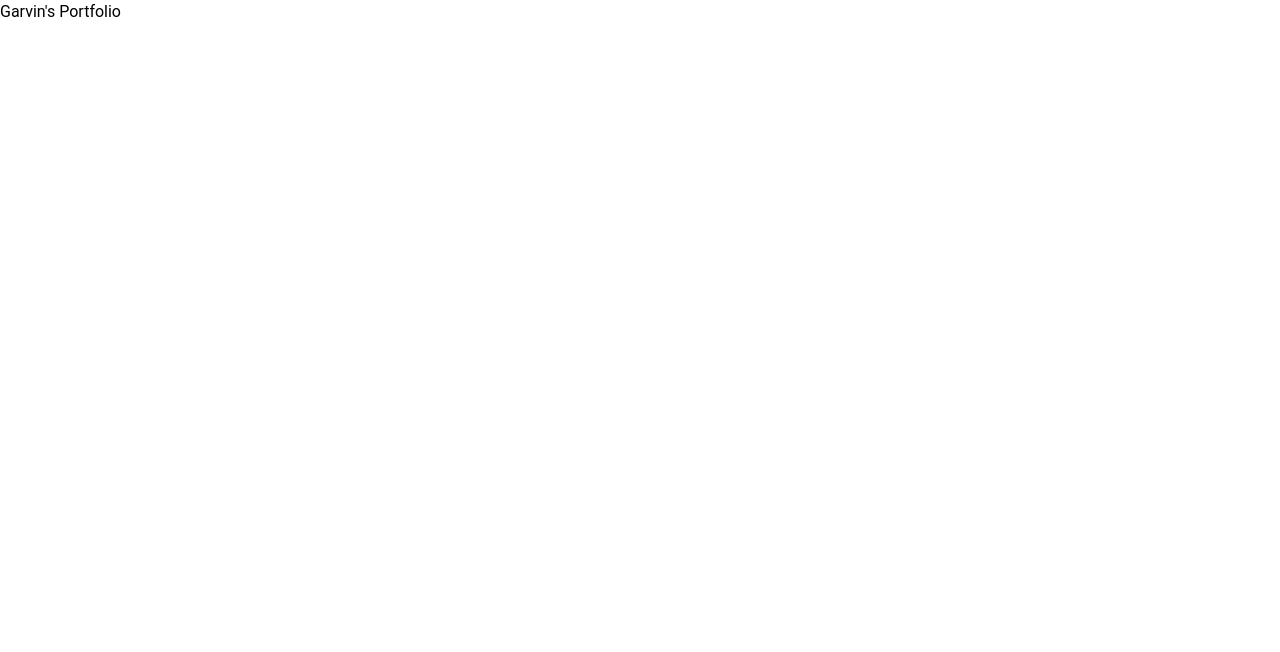
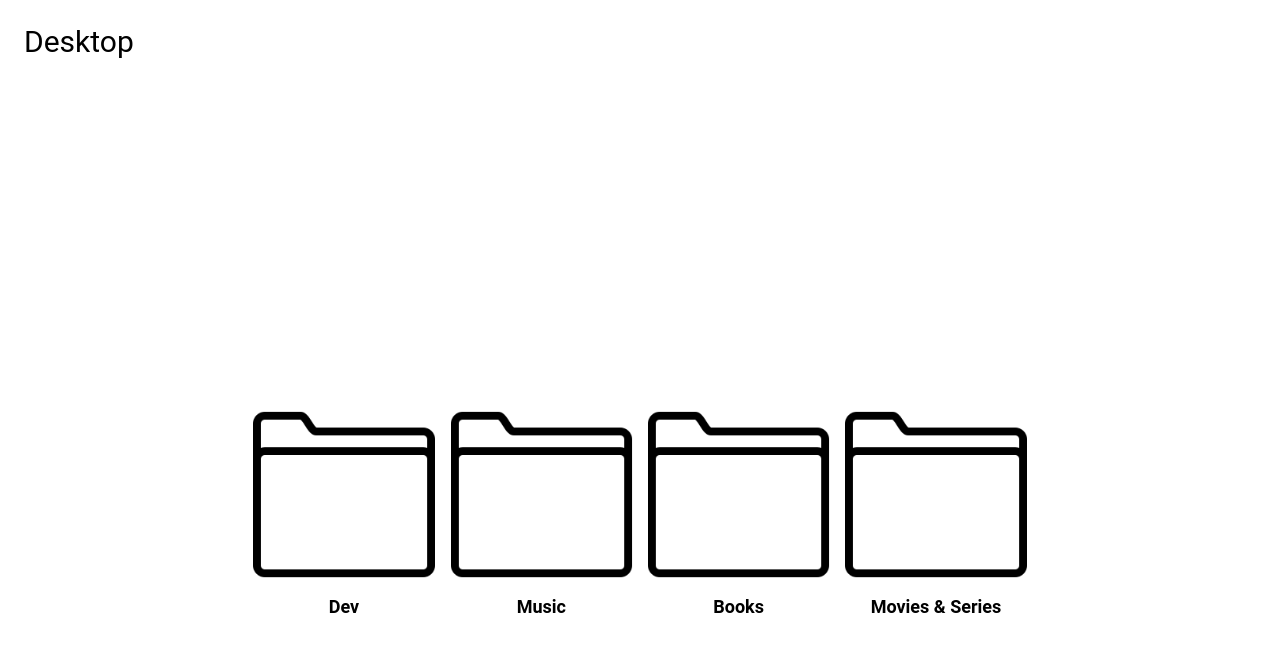
Before and after one commit to Chimoneg27/Garvin-Chimone, a React (Vite) app: page / in a window 1280 px wide. Shown: the top 652 px of the page. Built offline with nearby package versions, Linux system fonts and the light colour scheme; a web font is replaced by a local one.

Commit message:
create pages

```diff
--- a/src/App.jsx
+++ b/src/App.jsx
@@ -1,9 +1,10 @@
 import './styles/index.css'
+import Home from './pages/Home'
 function App() {
 
   return (
-    <div className="w-full">
-      <h1>Garvin&apos;s Portfolio</h1>
+    <div className="w-full p-6">
+      <Home />
     </div>
   )
 }
--- /dev/null
+++ b/src/pages/Home.jsx
@@ -0,0 +1,84 @@
+import closedFolder from "../assets/closedFolder.png";
+import openFolder from "../assets/openFolder.png";
+import { useState } from "react";
+
+const Home = () => {
+  const [hoveredId, setHoveredId] = useState(null);
+
+  return (
+    <>
+      <h1 className="text-3xl">Desktop</h1>
+
+      <div className="w-full flex justify-center mt-80 mb-6">
+        <ul className="w-4/6 flex flex-row justify-between items-center p-4">
+          <li
+            onMouseEnter={() => setHoveredId("dev")} // hover id is set to ensure each folder opens when hovered on
+            onMouseLeave={() => setHoveredId(null)}
+            onFocus={() => setHoveredId("dev")}
+            onBlur={() => setHoveredId(null)}
+            tabIndex={0}
+            className="text-lg font-semibold flex flex-col justify-between items-center"
+          >
+            <img
+              src={hoveredId === "dev" ? openFolder : closedFolder}
+              height={250}
+              width={250}
+              alt="Dev folder"
+            />
+            <h2>Dev</h2>
+          </li>
+          <li
+            onMouseEnter={() => setHoveredId("music")}
+            onMouseLeave={() => setHoveredId(null)}
+            onFocus={() => setHoveredId("music")}
+            onBlur={() => setHoveredId(null)}
+            tabIndex={0}
+            className="text-lg font-semibold flex flex-col justify-between items-center"
+          >
+            <img
+              src={hoveredId === "music" ? openFolder : closedFolder}
+              height={250}
+              width={250}
+              alt="Music folder"
+            />
+            <h2>Music</h2>
+          </li>
+          <li
+            onMouseEnter={() => setHoveredId("books")}
+            onMouseLeave={() => setHoveredId(null)}
+            onFocus={() => setHoveredId("books")}
+            onBlur={() => setHoveredId(null)}
+            tabIndex={0}
+            className="text-lg font-semibold flex flex-col justify-between items-center"
+          >
+            <img
+              src={hoveredId === "books" ? openFolder : closedFolder}
+              height={250}
+              width={250}
+              alt="Books folder"
+            />
+            <h2>Books</h2>
+          </li>
+          <li
+            onMouseEnter={() => setHoveredId("movies")}
+            onMouseLeave={() => setHoveredId(null)}
+            onFocus={() => setHoveredId("movies")}
+            onBlur={() => setHoveredId(null)}
+            tabIndex={0}
+            className="text-lg font-semibold flex flex-col justify-between items-center"
+          >
+            <img
+              src={hoveredId === "movies" ? openFolder : closedFolder}
+              height={250}
+              width={250}
+              alt="Movies and series folder"
+            />
+            <h2>Movies & Series</h2>
+          </li>
+        </ul>
+      </div>
+    </>
+  );
+};
+
+export default Home;
```
Also changed, not shown: 1 other file (tests, documents, lock files or other folders).
